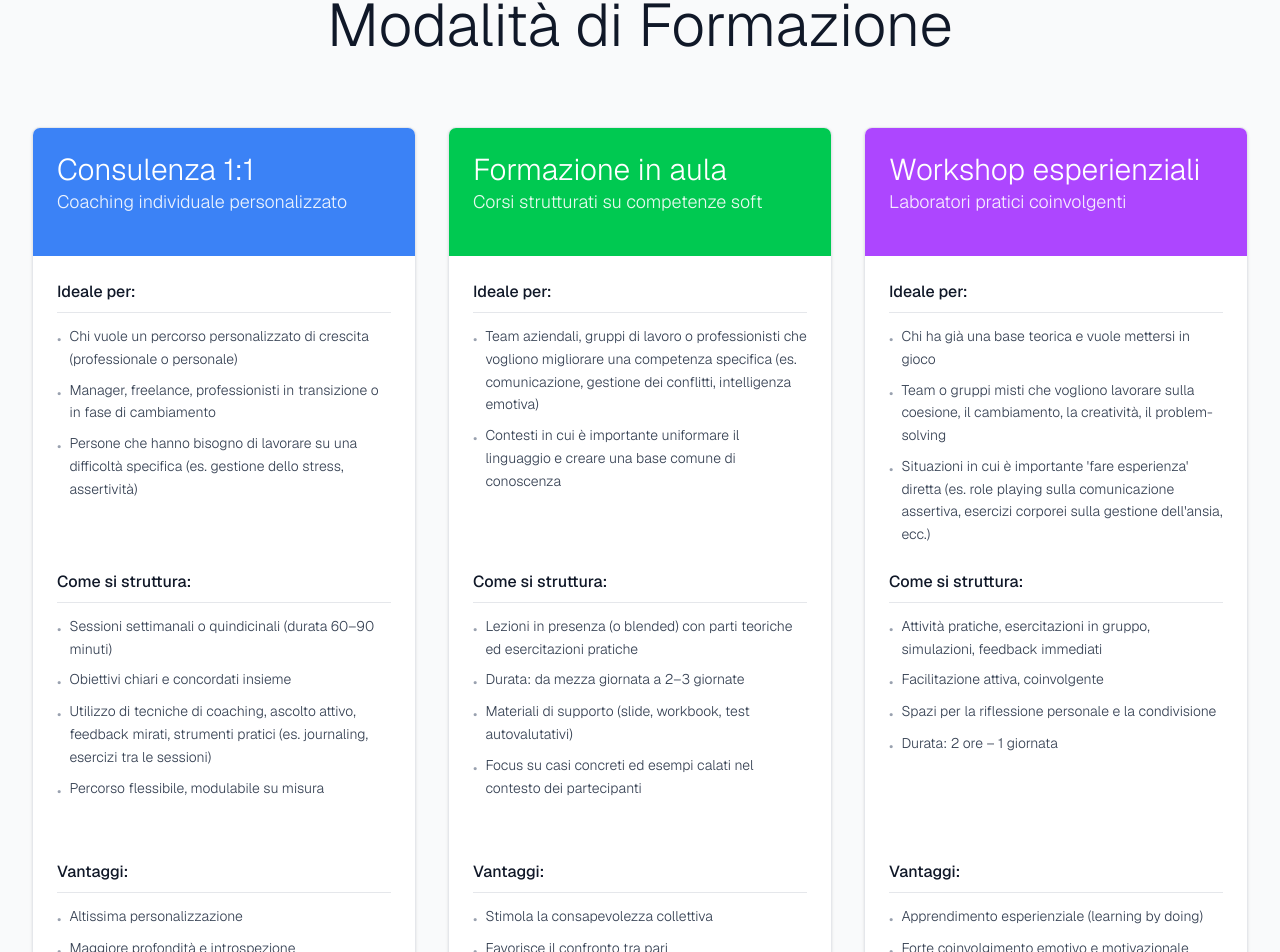
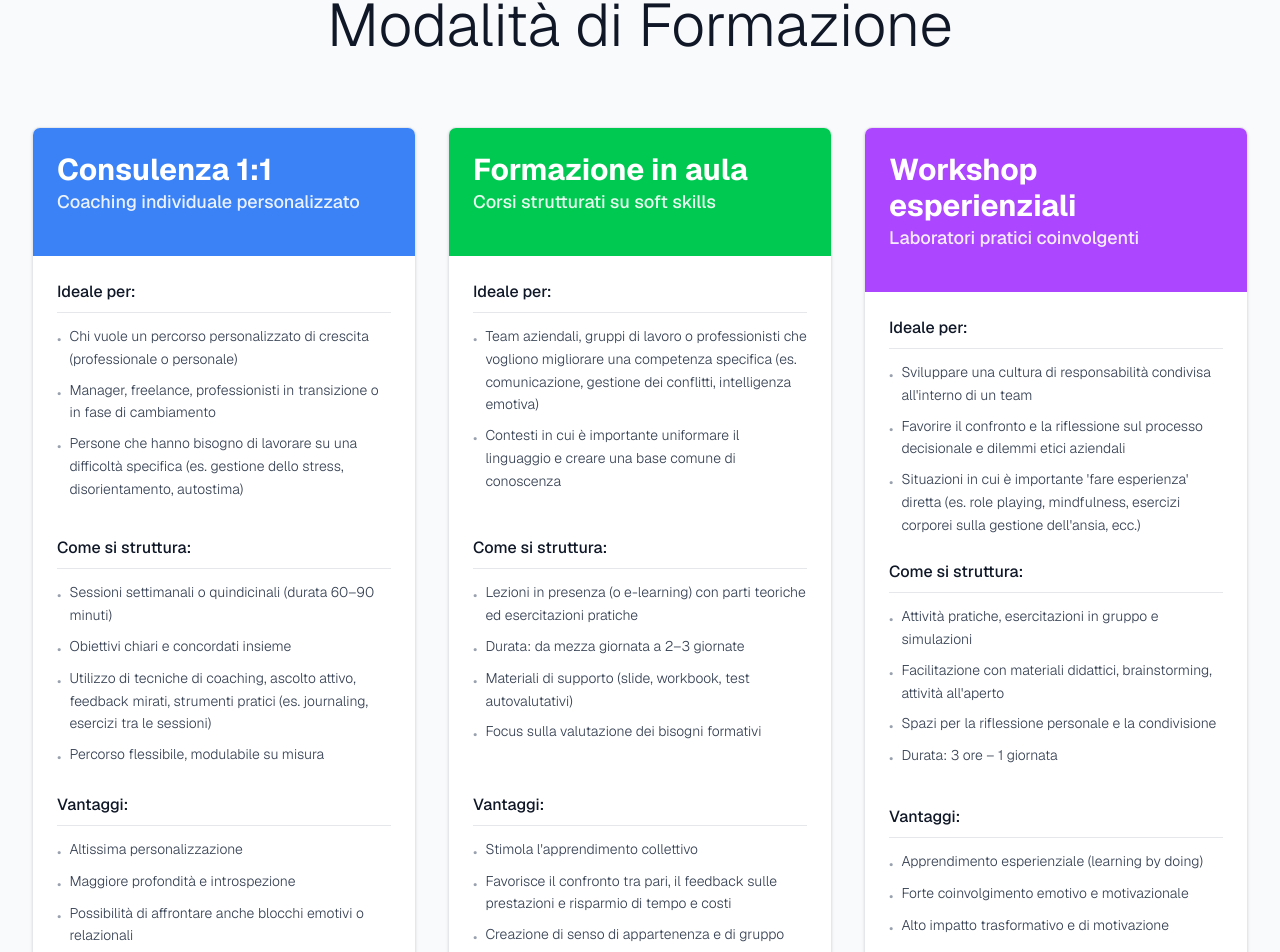
Before and after one commit to ezequiasaramburu/martina-website, a Next.js app: page /coaching in a window 1280 px wide. Shown: the part 677-1629 px from the top of the page. Built offline with nearby package versions, Linux system fonts and the light colour scheme.

Commit message:
fix some warnings and update content

```diff
--- a/src/app/globals.css
+++ b/src/app/globals.css
@@ -46,6 +46,7 @@ body {
 
 html {
   scroll-behavior: smooth;
+  scroll-padding-top: 80px; /* Account for sticky header height */
 }
 
 /* Custom scrollbar */
--- a/src/components/AboutHero.tsx
+++ b/src/components/AboutHero.tsx
@@ -31,6 +31,7 @@ const AboutHero = ({ title, subtitle, imageSrc, imageAlt }: AboutHeroProps) => {
           alt={imageAlt}
           fill
           className="object-contain"
+          sizes="(max-width: 1024px) 0px, 50vw"
           priority
         />
       </div>
--- a/src/components/CoachingModalities.tsx
+++ b/src/components/CoachingModalities.tsx
@@ -24,8 +24,8 @@ const CoachingModalityCard = ({
       <div className={`${accentColor} p-6 text-white`}>
         <div className="flex items-center mb-4">
           <div>
-            <h3 className="text-2xl md:text-3xl font-light">{title}</h3>
-            <p className="text-lg font-light opacity-90">{subtitle}</p>
+            <h3 className="text-2xl md:text-3xl font-bold">{title}</h3>
+            <p className="text-lg font-medium opacity-90">{subtitle}</p>
           </div>
         </div>
       </div>
@@ -66,7 +66,7 @@ const CoachingModalities = () => {
           items: [
             "Chi vuole un percorso personalizzato di crescita (professionale o personale)",
             "Manager, freelance, professionisti in transizione o in fase di cambiamento",
-            "Persone che hanno bisogno di lavorare su una difficoltà specifica (es. gestione dello stress, assertività)",
+            "Persone che hanno bisogno di lavorare su una difficoltà specifica (es. gestione dello stress, disorientamento, autostima)",
           ],
         },
         {
@@ -90,7 +90,7 @@ const CoachingModalities = () => {
     },
     {
       title: "Formazione in aula",
-      subtitle: "Corsi strutturati su competenze soft",
+      subtitle: "Corsi strutturati su soft skills",
       accentColor: "bg-green-500",
       sections: [
         {
@@ -103,18 +103,18 @@ const CoachingModalities = () => {
         {
           title: "Come si struttura:",
           items: [
-            "Lezioni in presenza (o blended) con parti teoriche ed esercitazioni pratiche",
+            "Lezioni in presenza (o e-learning) con parti teoriche ed esercitazioni pratiche",
             "Durata: da mezza giornata a 2–3 giornate",
             "Materiali di supporto (slide, workbook, test autovalutativi)",
-            "Focus su casi concreti ed esempi calati nel contesto dei partecipanti",
+            "Focus sulla valutazione dei bisogni formativi",
           ],
         },
         {
           title: "Vantaggi:",
           items: [
-            "Stimola la consapevolezza collettiva",
-            "Favorisce il confronto tra pari",
-            "Più efficace quando serve trasferire competenze 'di base' a più persone contemporaneamente",
+            "Stimola l'apprendimento collettivo",
+            "Favorisce il confronto tra pari, il feedback sulle prestazioni e risparmio di tempo e costi",
+            "Creazione di senso di appartenenza e di gruppo",
           ],
         },
       ],
@@ -127,18 +127,18 @@ const CoachingModalities = () => {
         {
           title: "Ideale per:",
           items: [
-            "Chi ha già una base teorica e vuole mettersi in gioco",
-            "Team o gruppi misti che vogliono lavorare sulla coesione, il cambiamento, la creatività, il problem-solving",
-            "Situazioni in cui è importante 'fare esperienza' diretta (es. role playing sulla comunicazione assertiva, esercizi corporei sulla gestione dell'ansia, ecc.)",
+            "Sviluppare una cultura di responsabilità condivisa all'interno di un team",
+            "Favorire il confronto e la riflessione sul processo decisionale e dilemmi etici aziendali",
+            "Situazioni in cui è importante 'fare esperienza' diretta (es. role playing, mindfulness, esercizi corporei sulla gestione dell'ansia, ecc.)",
           ],
         },
         {
           title: "Come si struttura:",
           items: [
-            "Attività pratiche, esercitazioni in gruppo, simulazioni, feedback immediati",
-            "Facilitazione attiva, coinvolgente",
+            "Attività pratiche, esercitazioni in gruppo e simulazioni",
+            "Facilitazione con materiali didattici, brainstorming, attività all'aperto",
             "Spazi per la riflessione personale e la condivisione",
-            "Durata: 2 ore – 1 giornata",
+            "Durata: 3 ore – 1 giornata",
           ],
         },
         {
@@ -146,7 +146,7 @@ const CoachingModalities = () => {
           items: [
             "Apprendimento esperienziale (learning by doing)",
             "Forte coinvolgimento emotivo e motivazionale",
-            "Alto impatto trasformativo",
+            "Alto impatto trasformativo e di motivazione",
           ],
         },
       ],
--- a/src/components/Header.tsx
+++ b/src/components/Header.tsx
@@ -60,7 +60,7 @@ const Header = () => {
                     : "hover-underline"
                 }`}
               >
-                COACHING
+                PER TE
               </span>
             </Link>
             <Link
```
